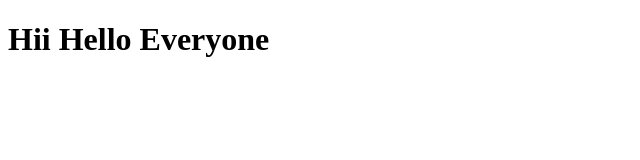
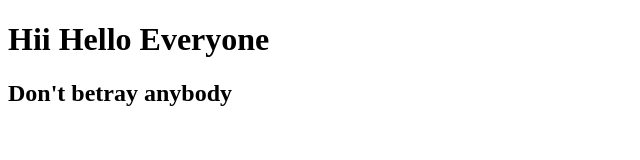
Before and after one commit to arjunannakodi-web/work, a plain HTML site: page index.html in a window 1280 px wide. Shown: the whole page, without its empty margins (0-640 px from the left). Drawn offline with Linux system fonts and the light colour scheme.

Commit message:
Update index.html
changed something

```diff
--- a/index.html
+++ b/index.html
@@ -7,5 +7,6 @@
 </head>
 <body>
     <h1>Hii Hello Everyone</h1>
+    <h2>Don't betray anybody</h2>
 </body>
 </html>
```
